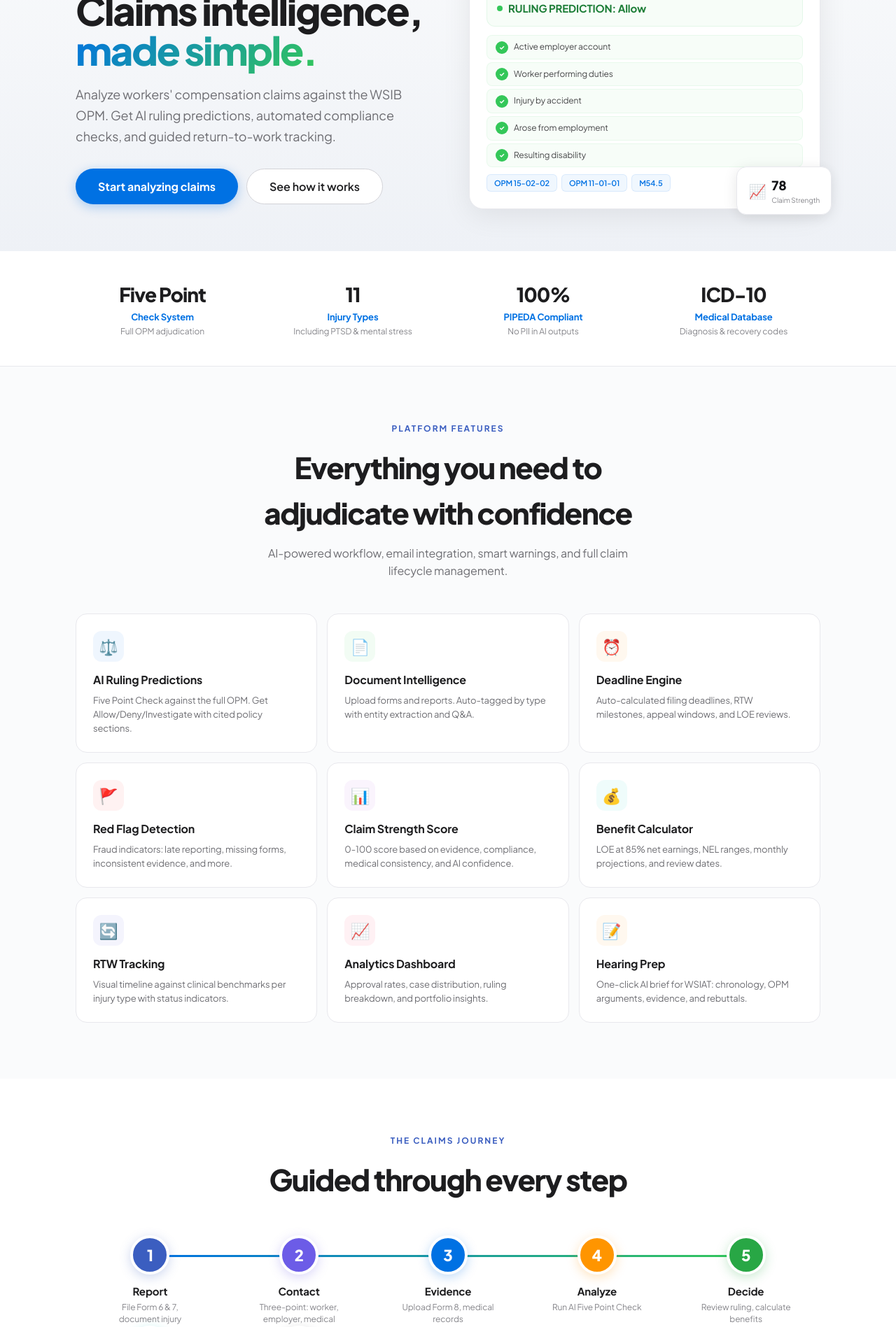
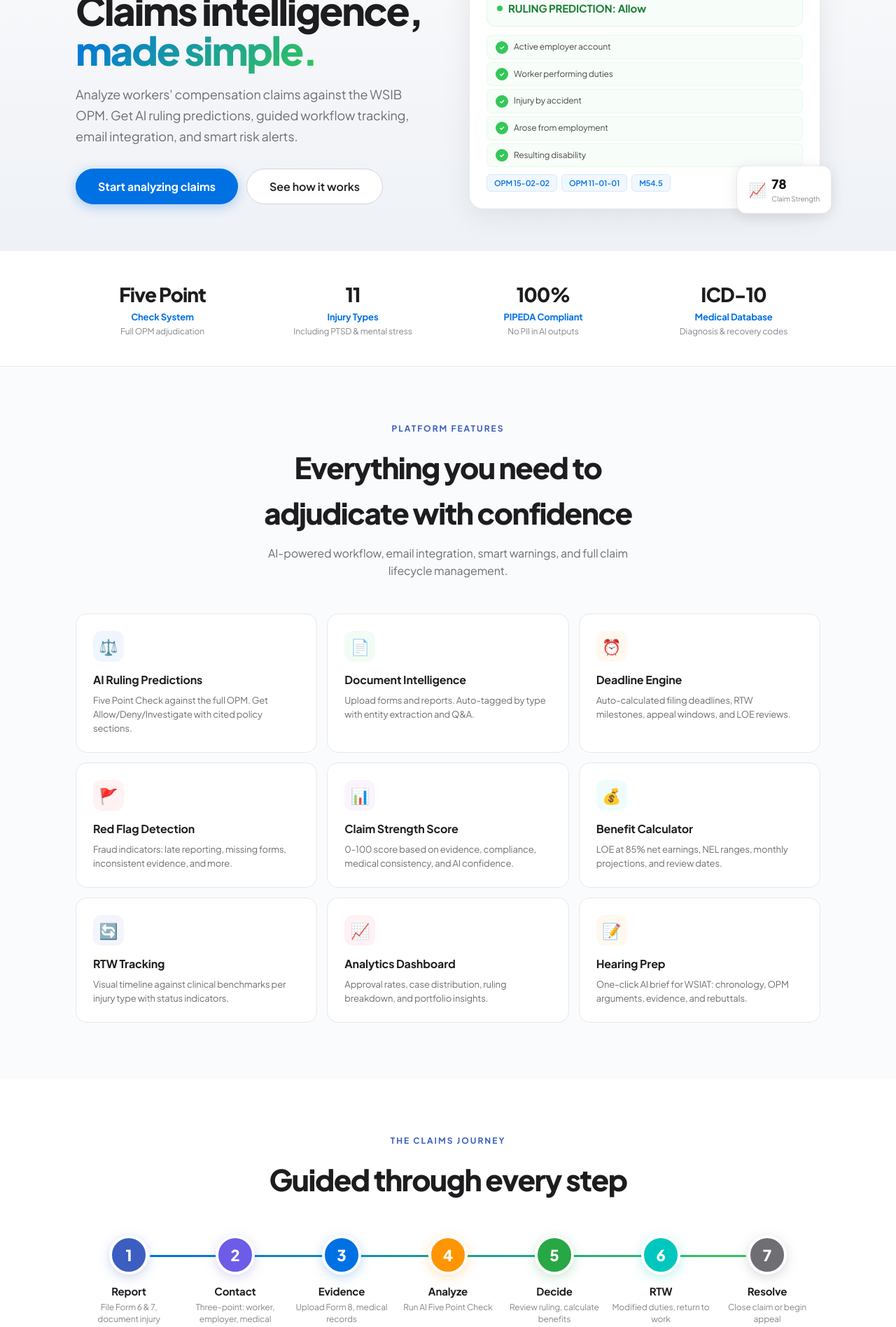
Before and after one commit to tarangsharma11-spec/claimlens, a Next.js app: page /login in a window 1280 px wide. Shown: the part 220-2117 px from the top of the page at 70% size. Built offline with nearby package versions, Linux system fonts and the light colour scheme.

Commit message:
V40: fix journey to 7-column grid, update hero description

```diff
--- a/app/login/page.js
+++ b/app/login/page.js
@@ -26,7 +26,7 @@
         @keyframes float{0%,100%{transform:translateY(0)}50%{transform:translateY(-12px)}}
         *{box-sizing:border-box;margin:0;padding:0}input,button{font-family:inherit}::placeholder{color:#AEAEB2}
         .sec{max-width:1120px;margin:0 auto;padding:0 28px}
-        @media(max-width:900px){.hero-grid{flex-direction:column!important;text-align:center}.hero-grid>div:first-child{align-items:center!important}.feat-grid{grid-template-columns:1fr 1fr!important}.journey-grid{grid-template-columns:1fr!important;gap:24px!important}.journey-grid>div>div:first-child{display:none}.who-grid{grid-template-columns:1fr!important}.auth-split{flex-direction:column!important}.auth-left{display:none!important}}
+        @media(max-width:900px){.hero-grid{flex-direction:column!important;text-align:center}.hero-grid>div:first-child{align-items:center!important}.feat-grid{grid-template-columns:1fr 1fr!important}.journey-grid{grid-template-columns:repeat(4,1fr)!important;gap:8px!important}.journey-grid>div>div:first-child{display:none}.who-grid{grid-template-columns:1fr!important}.auth-split{flex-direction:column!important}.auth-left{display:none!important}}
         @media(max-width:600px){.feat-grid{grid-template-columns:1fr!important}.stats-grid{grid-template-columns:1fr 1fr!important}}
       `}</style>
 
@@ -61,7 +61,7 @@
                 Claims intelligence,<br /><span style={{ background: "linear-gradient(135deg, #0071E3, #34C759)", WebkitBackgroundClip: "text", WebkitTextFillColor: "transparent" }}>made simple.</span>
               </h1>
               <p style={{ fontSize: 18, color: "#6E6E73", lineHeight: 1.65, maxWidth: 480, marginBottom: 32 }}>
-                Analyze workers' compensation claims against the WSIB OPM. Get AI ruling predictions, automated compliance checks, and guided return-to-work tracking.
+                Analyze workers' compensation claims against the WSIB OPM. Get AI ruling predictions, guided workflow tracking, email integration, and smart risk alerts.
               </p>
               <div style={{ display: "flex", gap: 12, flexWrap: "wrap" }}>
                 <button onClick={() => scrollTo("auth")} style={{ padding: "14px 32px", borderRadius: 980, fontSize: 16, fontWeight: 700, border: "none", background: "#0071E3", color: "#fff", cursor: "pointer", boxShadow: "0 4px 16px rgba(0,113,227,.3)" }}>Start analyzing claims</button>
@@ -135,7 +135,7 @@
             <div style={{ fontSize: 12, fontWeight: 700, color: "#3B5EC0", textTransform: "uppercase", letterSpacing: 2, marginBottom: 12 }}>The Claims Journey</div>
             <h2 style={{ fontSize: "clamp(28px, 4vw, 42px)", fontWeight: 800, letterSpacing: -1.5, color: "#1D1D1F", marginBottom: 14 }}>Guided through every step</h2>
           </div>
-          <div className="journey-grid" style={{ display: "grid", gridTemplateColumns: "repeat(5, 1fr)", gap: 0, position: "relative" }}>
+          <div className="journey-grid" style={{ display: "grid", gridTemplateColumns: "repeat(7, 1fr)", gap: 0, position: "relative" }}>
             <div style={{ position: "absolute", top: 28, left: "10%", right: "10%", height: 3, background: "linear-gradient(90deg, #0071E3, #34C759)", borderRadius: 2, zIndex: 0 }} />
             {[{ n: "1", l: "Report", d: "File Form 6 & 7, document injury", c: "#3B5EC0" }, { n: "2", l: "Contact", d: "Three-point: worker, employer, medical", c: "#6C5CE7" }, { n: "3", l: "Evidence", d: "Upload Form 8, medical records", c: "#0071E3" }, { n: "4", l: "Analyze", d: "Run AI Five Point Check", c: "#FF9500" }, { n: "5", l: "Decide", d: "Review ruling, calculate benefits", c: "#28A745" }, { n: "6", l: "RTW", d: "Modified duties, return to work", c: "#00C7BE" }, { n: "7", l: "Resolve", d: "Close claim or begin appeal", c: "#6E6E73" }].map((s, i) => (
               <div key={i} style={{ display: "flex", flexDirection: "column", alignItems: "center", position: "relative", zIndex: 1 }}>
```
